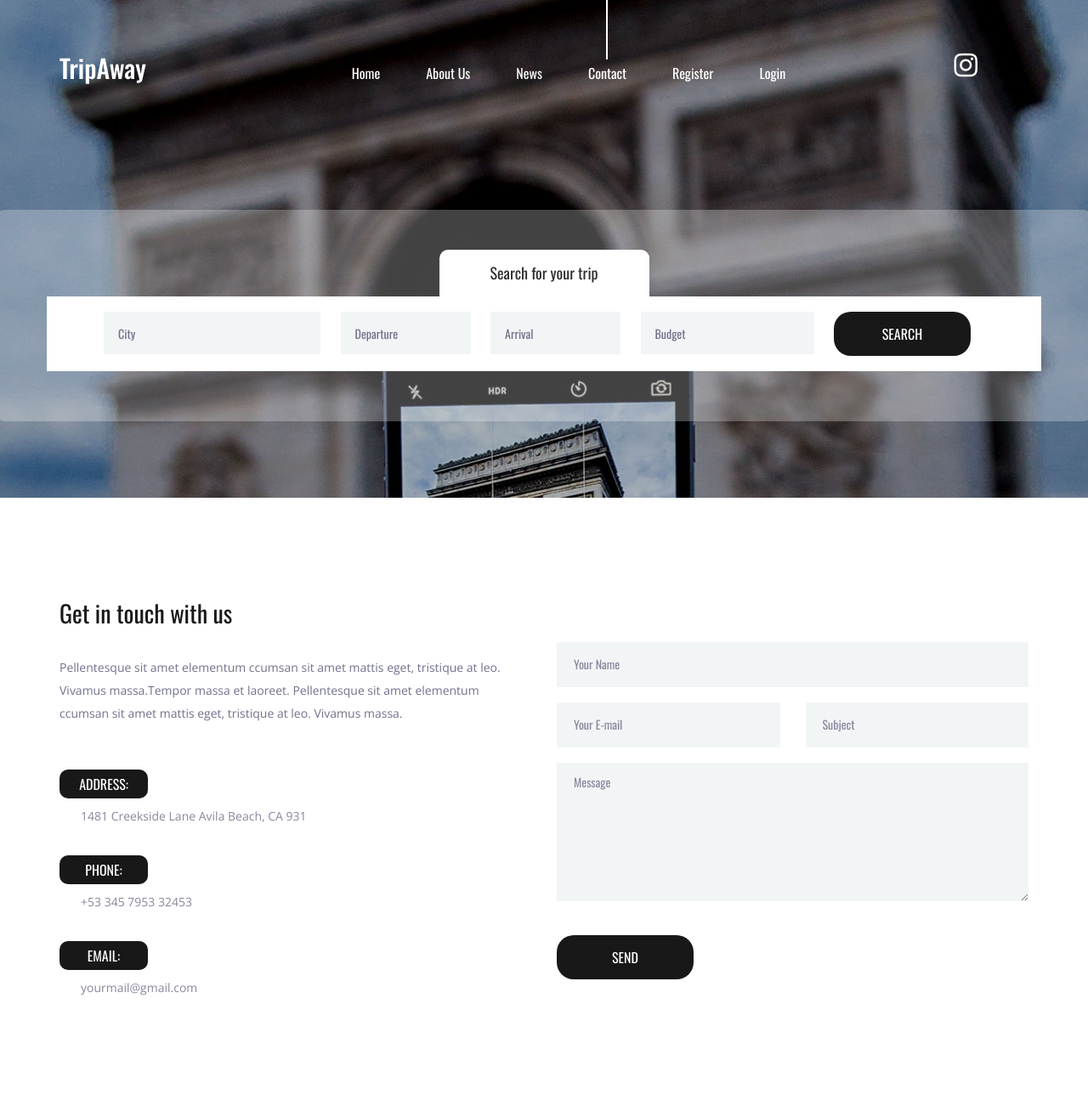
After one commit to avishaan24/tripAway, a Django app: page /contact/ in a window 1280 px wide. The commit adds this page. Shown: the top 1288 px of the page at 85% size. Run offline with Django 4.2, Linux system fonts and the light colour scheme; some libraries are stand-ins or nearby versions.

Commit message:
added payment procedure and contact page

```diff
--- a/tour/models.py
+++ b/tour/models.py
@@ -44,3 +44,9 @@ class Passenger(models.Model):
     gender=models.CharField(max_length=200)
     aadhar=models.CharField(max_length=200)
     age=models.IntegerField()
+
+class Contact(models.Model):
+    name=models.CharField(max_length=200)
+    email=models.CharField(max_length=200)
+    subject=models.CharField(max_length=200)
+    message=models.CharField(max_length=1000)
--- a/tour/paytm/Checksum.py
+++ b/tour/paytm/Checksum.py
@@ -121,9 +121,9 @@ def __decode__(to_decode, iv, key):
 
 if __name__ == "__main__":
     params = {
-        "MID": "merchantid",
-        "ORDER_ID": "order_id",
-        "CUST_ID": "cust_id",
+        "MID": "ZFQqQS88985919412502",
+        "ORDER_ID": "35554",
+        "CUST_ID": "123",
         "TXN_AMOUNT": "1",
         "CHANNEL_ID": "WEB",
         "INDUSTRY_TYPE_ID": "Retail",
--- /dev/null
+++ b/tour/templates/tour/contact.html
@@ -0,0 +1,137 @@
+{% extends "base.html" %}
+{% load static %}
+
+{% block title %}
+      Contact
+{% endblock title %}
+
+{% block decorate %}
+      <link rel="stylesheet" type="text/css" href="{% static 'styles/contact.css' %}">
+      <link rel="stylesheet" type="text/css" href="{% static 'styles/contact_responsive.css' %}">
+{% endblock decorate %}
+
+{% block list %}
+      <li><a href="{% url 'index' %}">Home</a></li>
+      <li><a href="{% url 'about' %}">About Us</a></li>
+      <li><a href="{% url 'about' %}">News</a></li>
+      <li class="active"><a href="{% url 'contact' %}">Contact</a></li>
+
+      {% if user.is_authenticated %}
+            <li><a href="{% url 'logout' %}">Logout</a></li>
+      {% else %}
+            <li><a href="{% url 'register' %}">Register</a></li>
+            <li><a href="{% url 'login' %}">Login</a></li>
+      {% endif %}
+{% endblock list %}
+
+{% block list1 %}
+      <li><a href="{% url 'index' %}">Home</a></li>
+      <li><a href="{% url 'about' %}">About Us</a></li>
+      <li><a href="{% url 'about' %}">News</a></li>
+      <li class="active"><a href="{% url 'contact' %}">Contact</a></li>
+
+      {% if user.is_authenticated %}
+            <li><a href="{% url 'logout' %}">Logout</a></li>
+      {% else %}
+            <li><a href="{% url 'register' %}">Register</a></li>
+            <li><a href="{% url 'login' %}">Login</a></li>
+      {% endif %}
+{% endblock list1 %}
+
+{% block content %}
+<div class="home">
+      <div class="background_image" style="background-image:url({% static 'images/contact.jpg' %})"></div>
+</div>
+
+<!-- Search -->
+
+<div class="home_search">
+      <div class="container">
+            <div class="row">
+                  <div class="col">
+                        <div class="home_search_container">
+                              <div class="home_search_title">Search for your trip</div>
+                              <div class="home_search_content">
+                                    <form action="#" class="home_search_form" id="home_search_form">
+                                          <div class="d-flex flex-lg-row flex-column align-items-start justify-content-lg-between justify-content-start">
+                                                <input type="text" class="search_input search_input_1" placeholder="City" required="required">
+                                                <input type="text" class="search_input search_input_2" placeholder="Departure" required="required">
+                                                <input type="text" class="search_input search_input_3" placeholder="Arrival" required="required">
+                                                <input type="text" class="search_input search_input_4" placeholder="Budget" required="required">
+                                                <button class="home_search_button">search</button>
+                                          </div>
+                                    </form>
+                              </div>
+                        </div>
+                  </div>
+            </div>
+      </div>
+</div>
+
+<!-- Contact -->
+
+<div class="contact">
+      <div class="container">
+            <div class="row">
+
+                  <!-- Get in touch -->
+                  <div class="col-lg-6">
+                        <div class="contact_content">
+                              <div class="contact_title">Get in touch with us</div>
+                              <div class="contact_text">
+                                    <p>Pellentesque sit amet elementum ccumsan sit amet mattis eget, tristique at leo. Vivamus massa.Tempor massa et laoreet. Pellentesque sit amet elementum ccumsan sit amet mattis eget, tristique at leo. Vivamus massa.</p>
+                              </div>
+                              <div class="contact_list">
+                                    <ul>
+                                          <li>
+                                                <div>address:</div>
+                                                <div>1481 Creekside Lane Avila Beach, CA 931</div>
+                                          </li>
+                                          <li>
+                                                <div>phone:</div>
+                                                <div>+53 345 7953 32453</div>
+                                          </li>
+                                          <li>
+                                                <div>email:</div>
+                                                <div>yourmail@gmail.com</div>
+                                          </li>
+                                    </ul>
+                              </div>
+                        </div>
+                  </div>
+
+                  <!-- Contact Form -->
+                  <div class="col-lg-6">
+                        <div class="contact_form_container">
+                              <form action="#" id="contact_form" class="contact_form">
+                                    <div style="margin-bottom: 18px"><input type="text" class="contact_input contact_input_name inpt" placeholder="Your Name" required="required"><div class="input_border"></div></div>
+                                    <div class="row">
+                                          <div class="col-lg-6" style="margin-bottom: 18px">
+                                                <div><input type="text" class="contact_input contact_input_email inpt" placeholder="Your E-mail" required="required"><div class="input_border"></div></div>
+                                          </div>
+                                          <div class="col-lg-6" style="margin-bottom: 18px">
+                                                <div><input type="text" class="contact_input contact_input_subject inpt" placeholder="Subject" required="required"><div class="input_border"></div></div>
+                                          </div>
+                                    </div>
+                                    <div><textarea class="contact_textarea contact_input inpt" placeholder="Message" required="required"></textarea><div class="input_border" style="bottom:3px"></div></div>
+                                    <button class="contact_button">send</button>
+                              </form>
+                        </div>
+                  </div>
+            </div>
+      </div>
+</div>
+
+<!-- Map -->
+
+<div class="contact_map">
+      <!-- Google Map -->
+      <div class="map">
+            <div id="google_map" class="google_map">
+                  <div class="map_container">
+                        <div id="map"></div>
+                  </div>
+            </div>
+      </div>
+</div>
+{% endblock content %}
--- a/tour/templates/tour/my_profile.html
+++ b/tour/templates/tour/my_profile.html
@@ -42,7 +42,7 @@
     <!-- Home -->
 
     <div class="home">
-        <div class="background_image" style="background-image:url({% static 'images/register.jpg' %})"></div>
+        <div class="background_image" style="background-image:url({% static 'images/login.jpeg' %})"></div>
     </div>
 
     <!-- Register -->
--- a/tour/urls.py
+++ b/tour/urls.py
@@ -7,10 +7,13 @@ urlpatterns = [
     path('login/',views.login_page,name='login'),
     path('logout/',views.logout_page,name='logout'),
     path('about/',views.about,name='about'),
+    path('news/',views.news,name='news'),
+    path('contact/',views.contact,name='contact'),
     path('register/',views.register,name='register'),
     path('profile/',views.profile,name='profile'),
     path('package/<int:pid>/passenger',views.passenger,name='passenger'),
     path('packageview/<int:pid>',views.packageview,name='packageview'),
+    path('paymentdetails/',views.payment,name='checkout'),
     path('payment/',views.payment_initial,name='payment'),
     path('handlerequest/',views.handlerequest,name='handlerequest')
     # path('package/<int:pid>',views.packagebook,name='packagebook'),
--- a/tour/views.py
+++ b/tour/views.py
@@ -8,7 +8,7 @@ from .models import *
 from django.contrib.auth.models import User
 from django.views.decorators.csrf import csrf_exempt
 from .paytm import Checksum
-MERCHANT_KEY = "merchantkey";
+MERCHANT_KEY = "E0c6h8GCaHIvQKvZ";
 from datetime import datetime
 import datetime
 
@@ -41,6 +41,12 @@ def logout_page(request):
 
 def about(request):
     return render(request,'tour/about.html');
+
+def contact(request):
+    return render(request,'tour/contact.html');
+
+def news(request):
+    return render(request,'tour/news.html');
 
 def register(request):
     form=CreateUser()
@@ -95,31 +101,18 @@ def passenger(request,pid):
         messages.error(request,("Logged in first!"))
         return redirect('login')
 
-# def packagebook(request, pid):
-#     package=Packages.objects.get(id=pid)
-#     if request.method == 'POST' and package is not None:
-#         price=int(package.price)*int(request.POST['number'])
-#         # print(package.price, request.POST['number'])
-#         return render(request, 'tour/packagebook.html', {'price': price, 'pid': pid})
-#     else:
-#         return redirect('index')
-
-
-def payment_initial(request):
+def payment(request):
     if request.method=="POST" and request.user.is_authenticated:
-        # data=[]
-        number=int(request.POST['num'])
-        bid=int(request.POST['bid'])
-        for i in range(1,number+1):
-            p1=Passenger(booking_id=bid,name=request.POST['name'+str(i)],aadhar=request.POST['aadhar'+str(i)],gender=request.POST['gender'+str(i)],age=int(request.POST['age'+str(i)]))
-            p1.save()
-            # data.append({'name': request.POST['name'+str(i)], 'aadhar': request.POST['aadhar'+str(i)], 'gender': request.POST['gender'+str(i)], 'age': request.POST['age'+str(i)]})
-        # print(data)
+        bid=request.POST['bid']
+        booking=Booking.objects.get(id=int(request.POST['bid']))
+        fee=str(booking.amount)
+        name=str(booking.username)
+        # print(type(bid),type(fee),type(name))
         param_dict = {
-            'MID': 'merchantid',
-            'ORDER_ID': 'order1',
-            'TXN_AMOUNT': '1',
-            'CUST_ID': 'email',
+            'MID': 'ZFQqQS88985919412502',
+            'ORDER_ID': bid,
+            'TXN_AMOUNT': fee,
+            'CUST_ID': name,
             'INDUSTRY_TYPE_ID': 'Retail',
             'WEBSITE': 'WEBSTAGING',
             'CHANNEL_ID': 'WEB',
@@ -127,6 +120,20 @@ def payment_initial(request):
         }
         param_dict['CHECKSUMHASH'] = Checksum.generate_checksum(param_dict, MERCHANT_KEY)
         return render(request, 'tour/paytm.html', {'param_dict':param_dict})
+    else:
+        return render(request,'index')
+
+def payment_initial(request):
+    if request.method=="POST" and request.user.is_authenticated:
+        number=int(request.POST['num'])
+        bid=int(request.POST['bid'])
+        for i in range(1,number+1):
+            p1=Passenger(booking_id=bid,name=request.POST['name'+str(i)],aadhar=request.POST['aadhar'+str(i)],gender=request.POST['gender'+str(i)],age=int(request.POST['age'+str(i)]))
+            p1.save()
+        book=Booking.objects.get(id=bid)
+        pack=Packages.objects.get(id=book.package_id)
+        data={'book':book,'pack':pack}
+        return render(request,'tour/payment.html',data)
 
     else:
         return render(request,'index')
--- a/tripAway/settings.py
+++ b/tripAway/settings.py
@@ -79,7 +79,7 @@ WSGI_APPLICATION = 'tripAway.wsgi.application'
 DATABASES = {
     'default': {
         'ENGINE': 'django.db.backends.mysql',
-        'NAME': 'django_project',
+        'NAME': 'sheru',
         'USER': 'root',
         'PASSWORD': config("PASSWORD"),
         'HOST':'localhost',
```
Also changed, not shown: tour/templates/tour/home.html (+4 -4 lines), tour/templates/tour/payment.html (+73 -0 lines), tour/templates/tour/paymentstatus.html (+34 -0 lines), media/pics/aditya-siva-6rDbvXzIVpQ-unsplash_HAgcFhS.jpg (added), tour/templates/tour/news.html (added).
